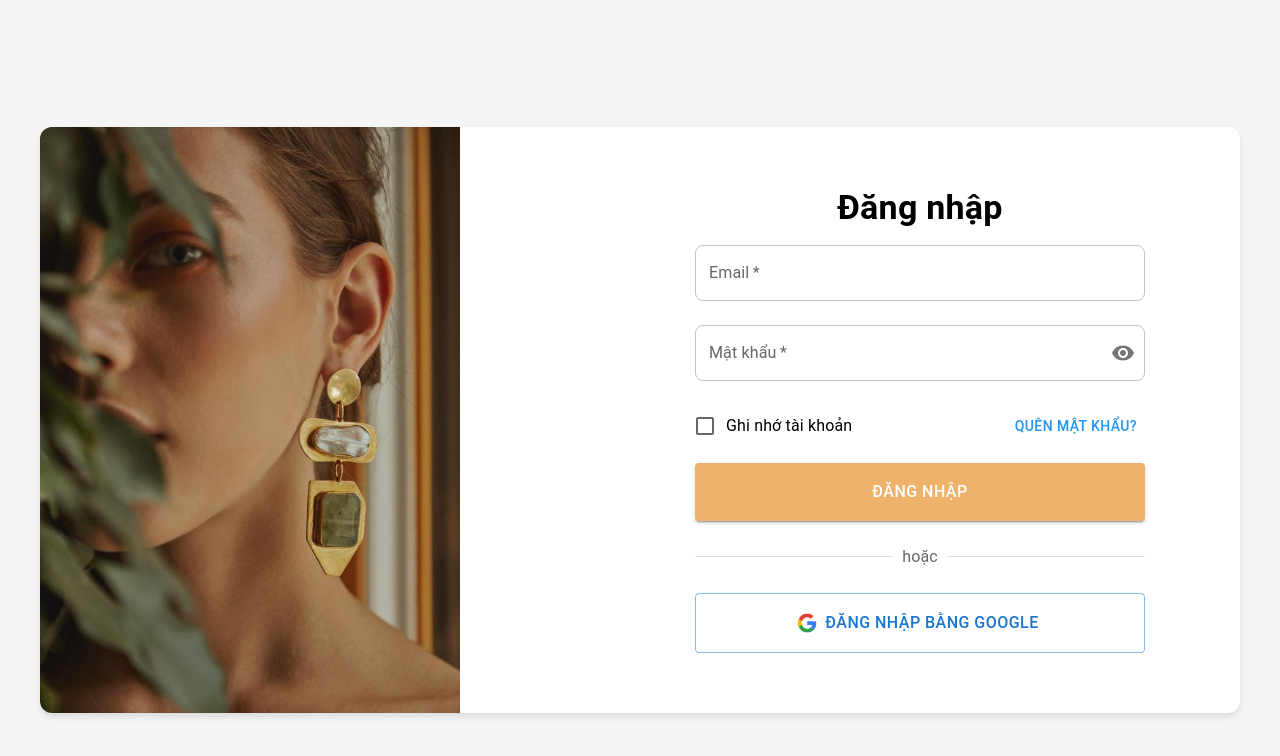
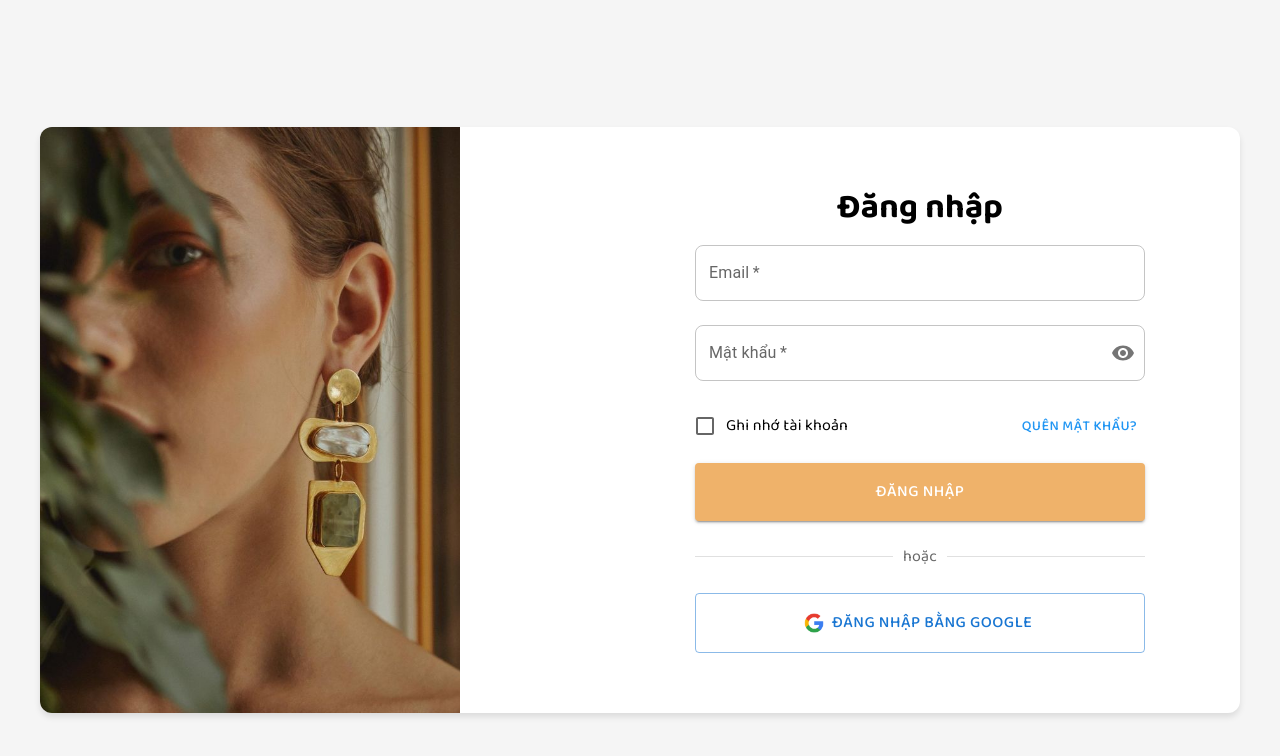
Before and after one commit to tranuyn/JewelJoy, a React (Create React App) app in the folder morri/: page /login in a window 1280 px wide. Shown: the top 756 px of the page. Built offline with nearby package versions, Linux system fonts and the light colour scheme.

Commit message:
Update LoginPage.css

```diff
--- a/morri/src/pages/LoginPage/LoginPage.css
+++ b/morri/src/pages/LoginPage/LoginPage.css
@@ -175,3 +175,25 @@
     padding: 12px !important;
   }
 }
+
+/* Material-UI Overrides */
+.MuiTextField-root {
+  font-family: "Baloo 2", sans-serif !important;
+}
+
+.MuiButton-root {
+  font-family: "Baloo 2", sans-serif !important;
+}
+
+.MuiFormControlLabel-root {
+  font-family: "Baloo 2", sans-serif !important;
+}
+
+.MuiTypography-root {
+  font-family: "Baloo 2", sans-serif !important;
+}
+
+.MuiFormHelperText-root {
+  margin-left: 0 !important;
+  margin-right: 0 !important;
+}
```
